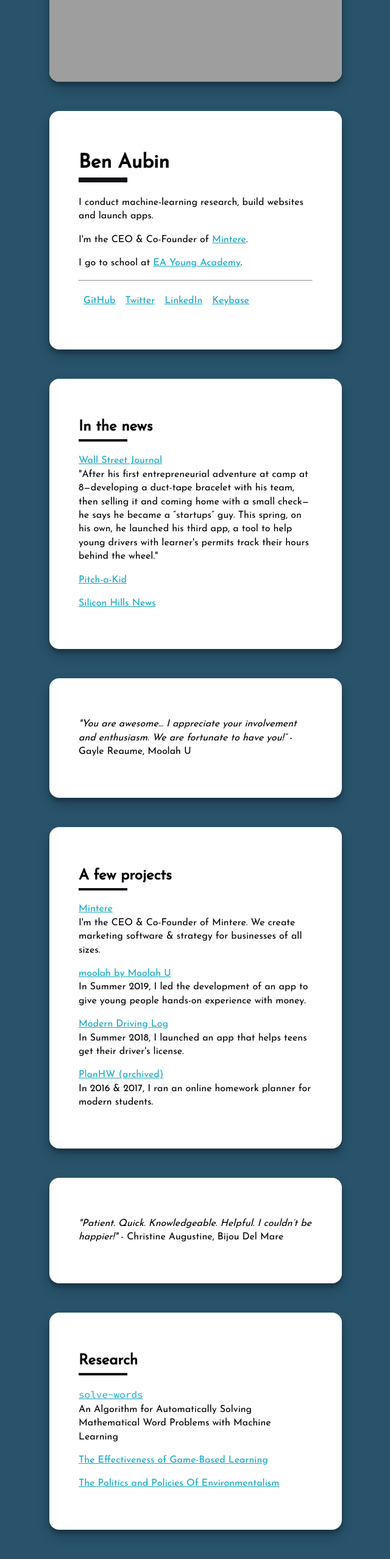
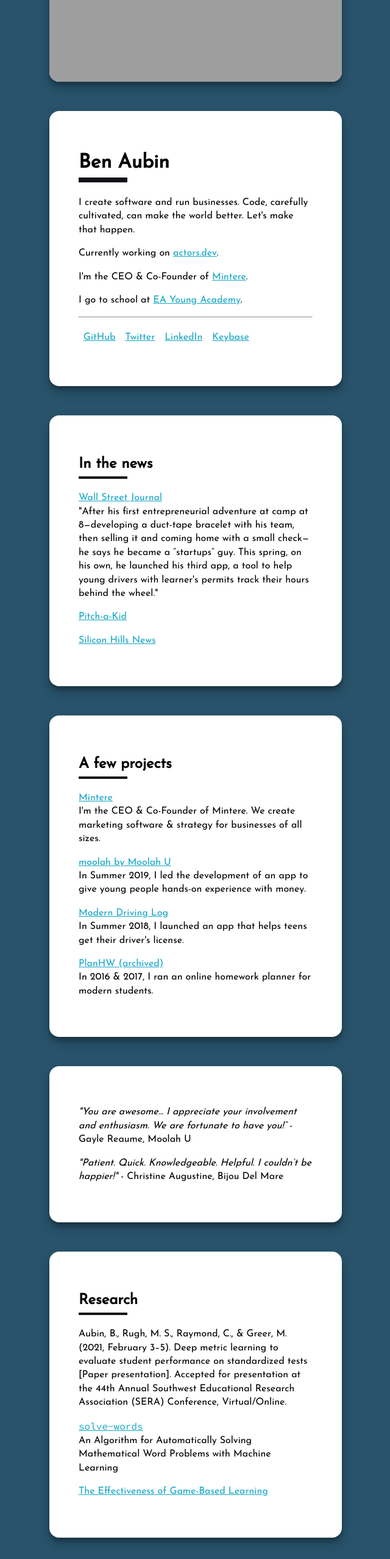
Before and after one commit to benaubin/benaubin.com, a Next.js app: page / in a window 1280 px wide. Shown: the part 234-2790 px from the top of the page at 61% size, without its empty margins (319-959 px from the left). Built offline with nearby package versions, Linux system fonts and the light colour scheme; grey boxes are pictures that could not be loaded.

Commit message:
Update index.tsx

```diff
--- a/pages/index.tsx
+++ b/pages/index.tsx
@@ -12,7 +12,11 @@
       <h1>Ben Aubin</h1>
 
       <p>
-        I conduct machine-learning research, build websites and launch apps.
+        I create software and run businesses. Code, carefully cultivated, can make the world better. Let's make that happen.
+      </p>
+
+      <p>
+        Currently working on <a href="https://actors.dev/">actors.dev</a>.
       </p>
 
       <p>
@@ -60,10 +64,6 @@
     </div>
 
     <div className="card">
-      <p><i>"You are awesome... I appreciate your involvement and enthusiasm. We are fortunate to have you!”</i> - Gayle Reaume, Moolah U</p>
-    </div>
-
-    <div className="card">
       <h2>A few projects</h2>
 
       <p>
@@ -89,11 +89,16 @@
     </div>
 
     <div className="card">
+      <p><i>"You are awesome... I appreciate your involvement and enthusiasm. We are fortunate to have you!”</i> - Gayle Reaume, Moolah U</p>
       <p><i>"Patient. Quick. Knowledgeable. Helpful. I couldn’t be happier!"</i> - Christine Augustine, Bijou Del Mare</p>
     </div>
 
     <div className="card">
       <h2>Research</h2>
+
+      <p>
+        Aubin, B., Rugh, M. S., Raymond, C., & Greer, M. (2021, February 3–5). Deep metric learning to evaluate student performance on standardized tests [Paper presentation]. Accepted for presentation at the 44th Annual Southwest Educational Research Association (SERA) Conference, Virtual/Online.
+      </p>
 
       <p>
         <a target="_blank" href="https://figshare.com/articles/SolveWords_An_Algorithm_for_Automatically_Solving_Mathematical_Word_Problems_with_Machine_Learning/11340185"><code>solve-words</code></a><br/>
@@ -103,11 +108,6 @@
       <p>
         <a target="_blank" href="https://docs.google.com/document/d/1zVgf5JmcxWKTeKl7QaSNr0f9yNlIET4zseYCf5Y5ub0/edit?usp=sharing">
           The Effectiveness of Game-Based Learning
-        </a>
-      </p>
-      <p>
-        <a target="_blank" href="https://docs.google.com/document/d/1OY74ldZkVdzbrooayzalMe5ehOmB1UeQkUraeBGi75Y/edit?usp=sharing">
-          The Politics and Policies Of Environmentalism
         </a>
       </p>
     </div>
```
